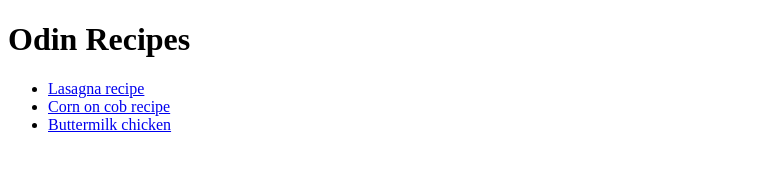
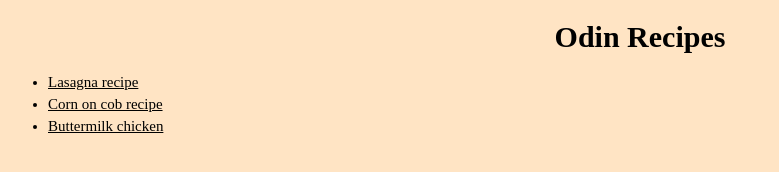
Before and after one commit to filip0804/odin-recipes, a plain HTML site: page index.html in a window 1280 px wide. Shown: the whole page, without its empty margins (0-779 px from the left). Drawn offline with Linux system fonts and the light colour scheme.

Commit message:
added style to main page

```diff
--- a/index.html
+++ b/index.html
@@ -4,13 +4,16 @@
     <meta charset="UTF-8">
     <meta name="viewport" content="width=device-width, initial-scale=1.0">
     <title>Document</title>
+    <link rel="stylesheet" href="style.css">
 </head>
 <body>
     <h1>Odin Recipes</h1>
-    <ul>
-        <li><a href="./recipes/lasagna.html">Lasagna recipe</li>
-        <li><a href="./recipes/corn_on_cob.html">Corn on cob recipe</li>
-        <li><a href="./recipes/buttermilk.html">Buttermilk chicken</li>
-    </ul>
+    <div class="recipe_list">
+        <ul>
+            <li><a href="./recipes/lasagna.html">Lasagna recipe</li>
+            <li><a href="./recipes/corn_on_cob.html">Corn on cob recipe</li>
+            <li><a href="./recipes/buttermilk.html">Buttermilk chicken</li>
+        </ul>
+    </div>
 </body>
 </html>
--- /dev/null
+++ b/style.css
@@ -0,0 +1,21 @@
+* {
+    background-color: bisque;
+    color: black;
+    font-family: 'Times New Roman', Times, serif;
+}
+
+h1 {
+    font-size: 30px;
+    text-align: center;
+}
+
+li {
+    padding-bottom: 5px;
+    font-size: 15px;
+    color: black;
+}
+
+li:hover {
+    color: red;
+    font-size: 18px;
+}
```
